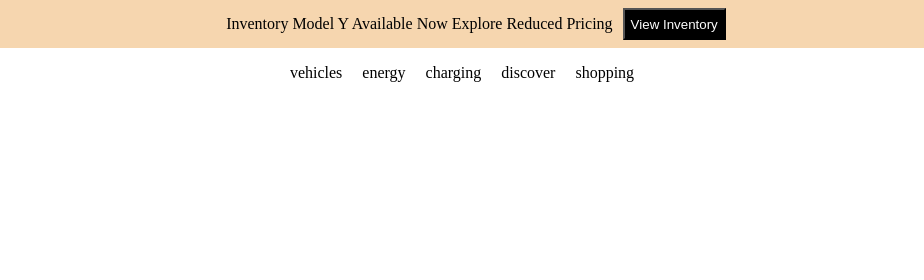
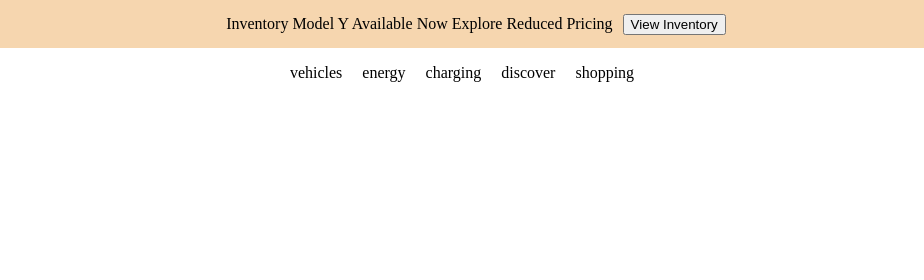
Before and after one commit to nafeesath-tp/tesla-project, a plain HTML site: page index.html in a window 1280 px wide. Shown: the top 280 px of the page, 164-1088 px from the left. Drawn offline with Linux system fonts and the light colour scheme.

Commit message:
Update styles.css

```diff
--- a/styles/styles.css
+++ b/styles/styles.css
@@ -15,12 +15,7 @@ body{
 
 }
 
-.outer button
-{
-  background-color:black;
-  height:2rem;
-  color:white;
-}
+
 
 
 .teslaLogo{
```
